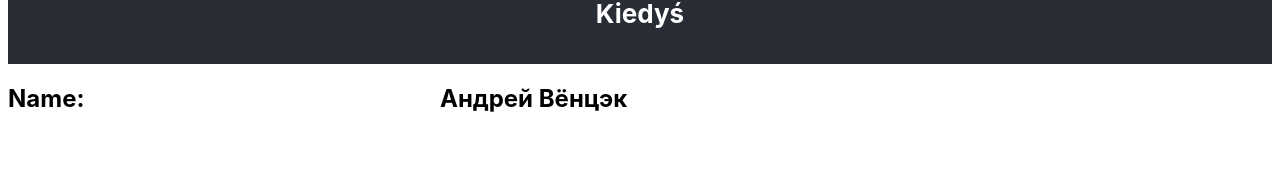
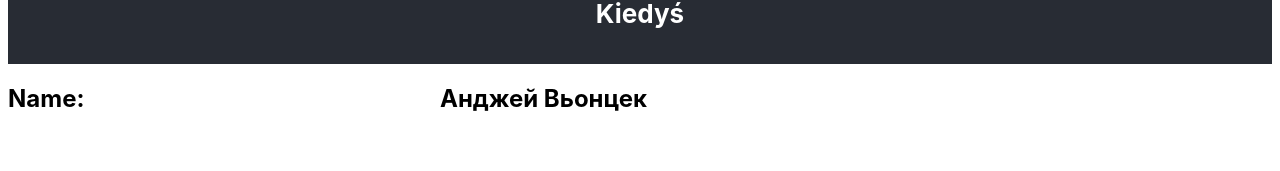
Before and after one commit to qwrtln/own-resume, a React (Create React App) app in the folder frontend/: page / in a window 1280 px wide. Shown: the part 177-348 px from the top of the page. Built offline with nearby package versions, Linux system fonts and the light colour scheme; the HTML template or start-up script is replaced by a standard one.

Commit message:
Correct personal info

```diff
--- a/frontend/src/resume/ResumeContainer.tsx
+++ b/frontend/src/resume/ResumeContainer.tsx
@@ -11,7 +11,7 @@ const ResumeContainer = () => (
 function getResumeFromRedux(): ResumeModel {
   return {
     basics: {
-      name: "Андрей Вёнцэк",
+      name: "Анджей Вьонцек",
       summary: "Pro Gram I Sta",
       email: "Proprietary (not Gmail for sure)",
     },
```
